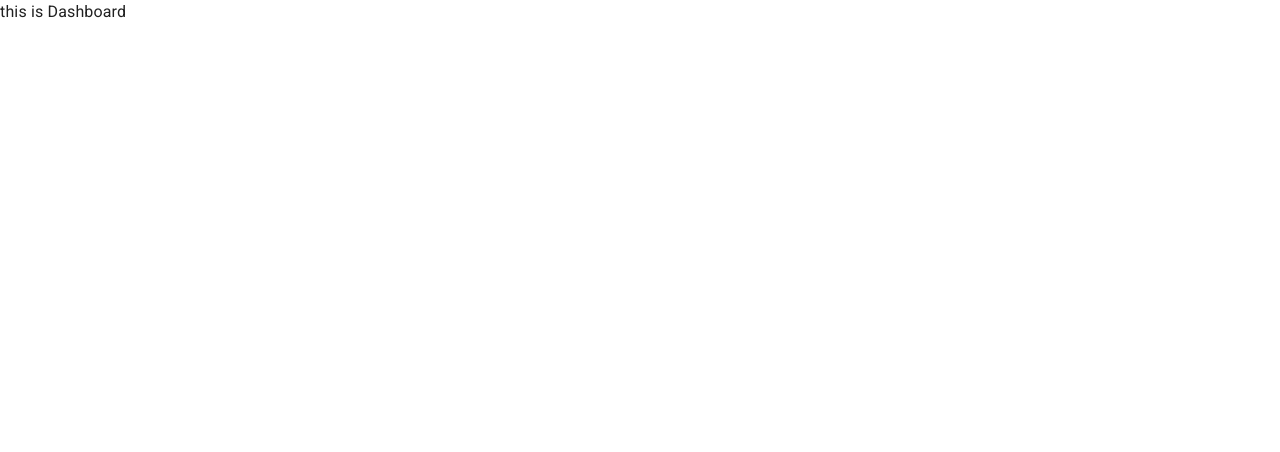
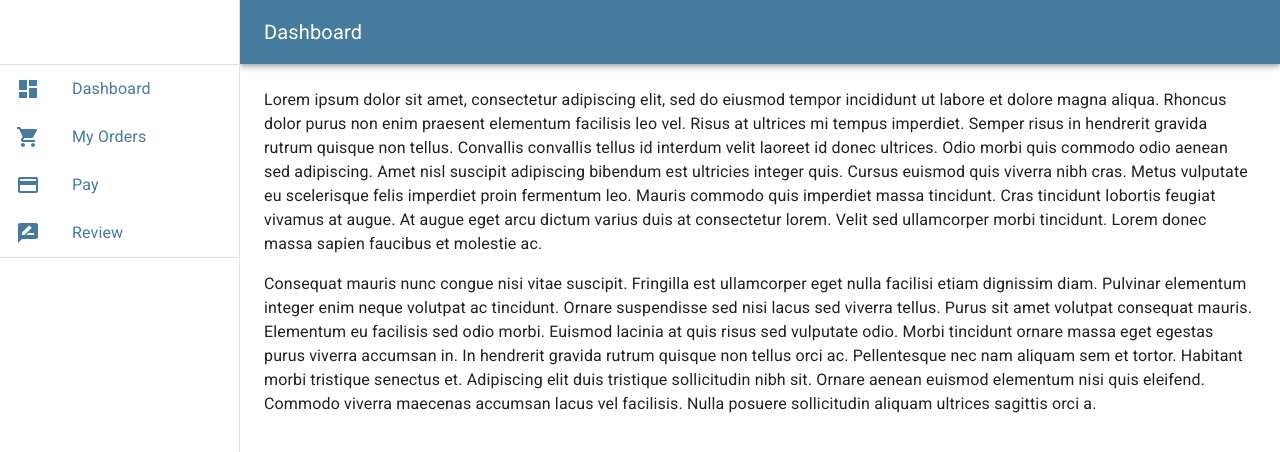
Before and after one commit to suhag-alamin/carx-client, a React (Create React App) app: page /dashboard in a window 1280 px wide. Shown: the top 452 px of the page. Built offline with nearby package versions, Linux system fonts and the light colour scheme; no server answers; sample sign-in values are in the browser's storage.

Commit message:
initial dashboard design

```diff
--- a/src/Pages/Dashboard/Dashboard/Dashboard.js
+++ b/src/Pages/Dashboard/Dashboard/Dashboard.js
@@ -1,7 +1,210 @@
-import React from "react";
+import * as React from "react";
+import PropTypes from "prop-types";
+import AppBar from "@mui/material/AppBar";
+import Box from "@mui/material/Box";
+import CssBaseline from "@mui/material/CssBaseline";
+import Divider from "@mui/material/Divider";
+import Drawer from "@mui/material/Drawer";
+import IconButton from "@mui/material/IconButton";
+import ListItem from "@mui/material/ListItem";
+import ListItemIcon from "@mui/material/ListItemIcon";
+import ListItemText from "@mui/material/ListItemText";
+import MenuIcon from "@mui/icons-material/Menu";
+import Toolbar from "@mui/material/Toolbar";
+import Typography from "@mui/material/Typography";
+import { NavLink } from "react-router-dom";
+import DashboardIcon from "@mui/icons-material/Dashboard";
+import ShoppingCartIcon from "@mui/icons-material/ShoppingCart";
+import PaymentIcon from "@mui/icons-material/Payment";
+import RateReviewIcon from "@mui/icons-material/RateReview";
 
-const Dashboard = () => {
-  return <div>this is Dashboard</div>;
+const drawerWidth = 240;
+
+function Dashboard(props) {
+  const { window } = props;
+  const [mobileOpen, setMobileOpen] = React.useState(false);
+
+  const handleDrawerToggle = () => {
+    setMobileOpen(!mobileOpen);
+  };
+
+  const drawer = (
+    <div>
+      <Toolbar />
+      <Divider />
+
+      <ListItem color="primary" button>
+        <ListItemIcon>
+          <DashboardIcon color="primary" />
+        </ListItemIcon>
+        <ListItemText
+          as={NavLink}
+          to="/dashboard"
+          color="primary"
+          sx={{ color: "#457B9D" }}
+          activeClassName="nav-selected"
+          primary="Dashboard"
+        />
+      </ListItem>
+
+      <ListItem button>
+        <ListItemIcon>
+          <ShoppingCartIcon color="primary" />
+        </ListItemIcon>
+        <ListItemText
+          as={NavLink}
+          to="/myOrders"
+          sx={{ color: "#457B9D" }}
+          activeClassName="nav-selected"
+          primary="My Orders"
+        />
+      </ListItem>
+
+      <ListItem button>
+        <ListItemIcon>
+          <PaymentIcon color="primary" />
+        </ListItemIcon>
+        <ListItemText
+          as={NavLink}
+          to="/pay"
+          sx={{ color: "#457B9D" }}
+          activeClassName="nav-selected"
+          primary="Pay"
+        />
+      </ListItem>
+
+      <ListItem button>
+        <ListItemIcon>
+          <RateReviewIcon color="primary" />
+        </ListItemIcon>
+        <ListItemText
+          as={NavLink}
+          to="/review"
+          sx={{ color: "#457B9D" }}
+          activeClassName="nav-selected"
+          primary="Review"
+        />
+      </ListItem>
+
+      <Divider />
+    </div>
+  );
+
+  const container =
+    window !== undefined ? () => window().document.body : undefined;
+
+  return (
+    <Box sx={{ display: "flex" }}>
+      <CssBaseline />
+      <AppBar
+        position="fixed"
+        sx={{
+          width: { sm: `calc(100% - ${drawerWidth}px)` },
+          ml: { sm: `${drawerWidth}px` },
+        }}
+      >
+        <Toolbar>
+          <IconButton
+            color="inherit"
+            aria-label="open drawer"
+            edge="start"
+            onClick={handleDrawerToggle}
+            sx={{ mr: 2, display: { sm: "none" } }}
+          >
+            <MenuIcon />
+          </IconButton>
+          <Typography variant="h6" noWrap component="div">
+            Dashboard
+          </Typography>
+        </Toolbar>
+      </AppBar>
+      <Box
+        component="nav"
+        sx={{ width: { sm: drawerWidth }, flexShrink: { sm: 0 } }}
+        aria-label="mailbox folders"
+      >
+        {/* The implementation can be swapped with js to avoid SEO duplication of links. */}
+        <Drawer
+          container={container}
+          variant="temporary"
+          open={mobileOpen}
+          onClose={handleDrawerToggle}
+          ModalProps={{
+            keepMounted: true, // Better open performance on mobile.
+          }}
+          sx={{
+            display: { xs: "block", sm: "none" },
+            "& .MuiDrawer-paper": {
+              boxSizing: "border-box",
+              width: drawerWidth,
+            },
+          }}
+        >
+          {drawer}
+        </Drawer>
+        <Drawer
+          variant="permanent"
+          sx={{
+            display: { xs: "none", sm: "block" },
+            "& .MuiDrawer-paper": {
+              boxSizing: "border-box",
+              width: drawerWidth,
+            },
+          }}
+          open
+        >
+          {drawer}
+        </Drawer>
+      </Box>
+      <Box
+        component="main"
+        sx={{
+          flexGrow: 1,
+          p: 3,
+          width: { sm: `calc(100% - ${drawerWidth}px)` },
+        }}
+      >
+        <Toolbar />
+        <Typography paragraph>
+          Lorem ipsum dolor sit amet, consectetur adipiscing elit, sed do
+          eiusmod tempor incididunt ut labore et dolore magna aliqua. Rhoncus
+          dolor purus non enim praesent elementum facilisis leo vel. Risus at
+          ultrices mi tempus imperdiet. Semper risus in hendrerit gravida rutrum
+          quisque non tellus. Convallis convallis tellus id interdum velit
+          laoreet id donec ultrices. Odio morbi quis commodo odio aenean sed
+          adipiscing. Amet nisl suscipit adipiscing bibendum est ultricies
+          integer quis. Cursus euismod quis viverra nibh cras. Metus vulputate
+          eu scelerisque felis imperdiet proin fermentum leo. Mauris commodo
+          quis imperdiet massa tincidunt. Cras tincidunt lobortis feugiat
+          vivamus at augue. At augue eget arcu dictum varius duis at consectetur
+          lorem. Velit sed ullamcorper morbi tincidunt. Lorem donec massa sapien
+          faucibus et molestie ac.
+        </Typography>
+        <Typography paragraph>
+          Consequat mauris nunc congue nisi vitae suscipit. Fringilla est
+          ullamcorper eget nulla facilisi etiam dignissim diam. Pulvinar
+          elementum integer enim neque volutpat ac tincidunt. Ornare suspendisse
+          sed nisi lacus sed viverra tellus. Purus sit amet volutpat consequat
+          mauris. Elementum eu facilisis sed odio morbi. Euismod lacinia at quis
+          risus sed vulputate odio. Morbi tincidunt ornare massa eget egestas
+          purus viverra accumsan in. In hendrerit gravida rutrum quisque non
+          tellus orci ac. Pellentesque nec nam aliquam sem et tortor. Habitant
+          morbi tristique senectus et. Adipiscing elit duis tristique
+          sollicitudin nibh sit. Ornare aenean euismod elementum nisi quis
+          eleifend. Commodo viverra maecenas accumsan lacus vel facilisis. Nulla
+          posuere sollicitudin aliquam ultrices sagittis orci a.
+        </Typography>
+      </Box>
+    </Box>
+  );
+}
+
+Dashboard.propTypes = {
+  /**
+   * Injected by the documentation to work in an iframe.
+   * You won't need it on your project.
+   */
+  window: PropTypes.func,
 };
 
 export default Dashboard;
```
